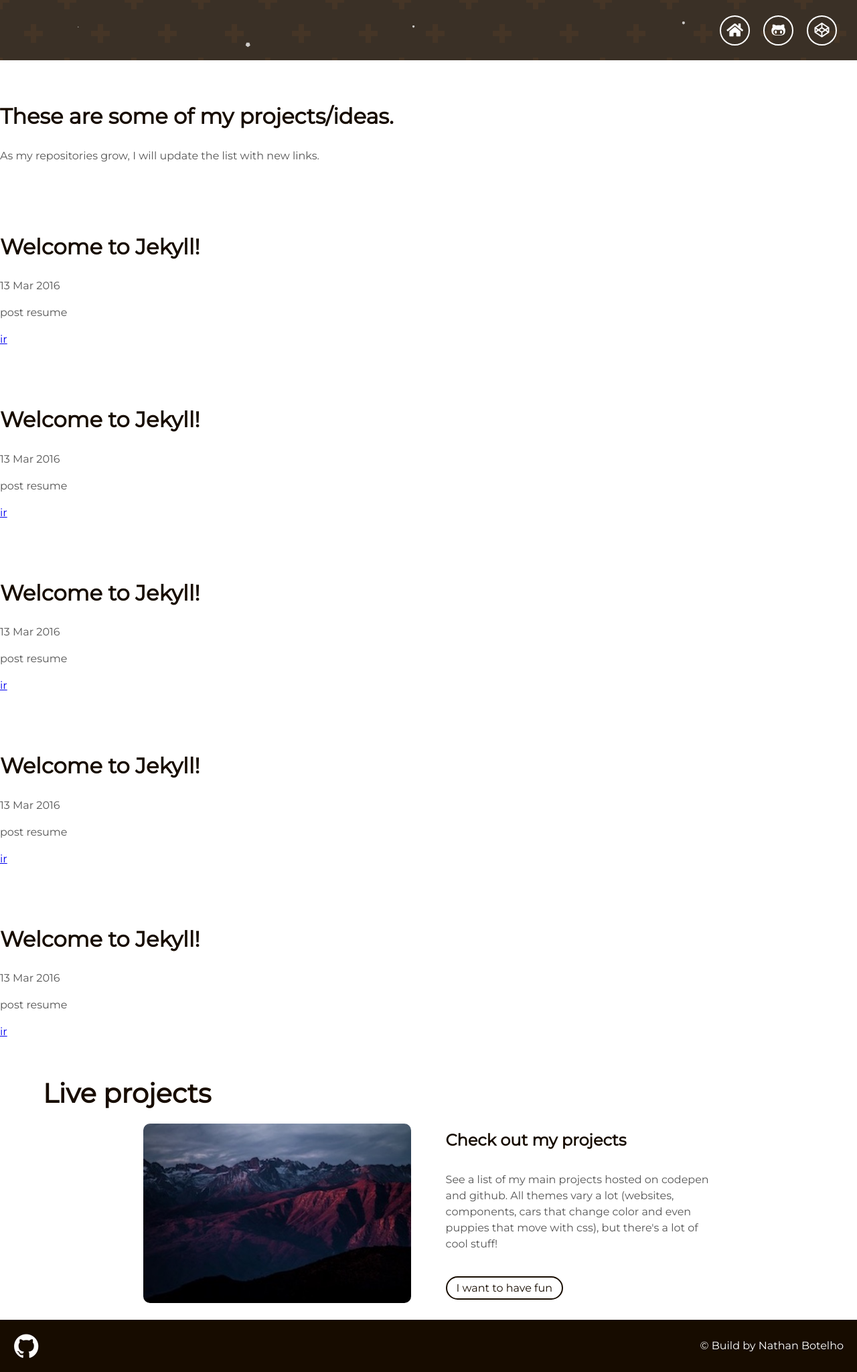
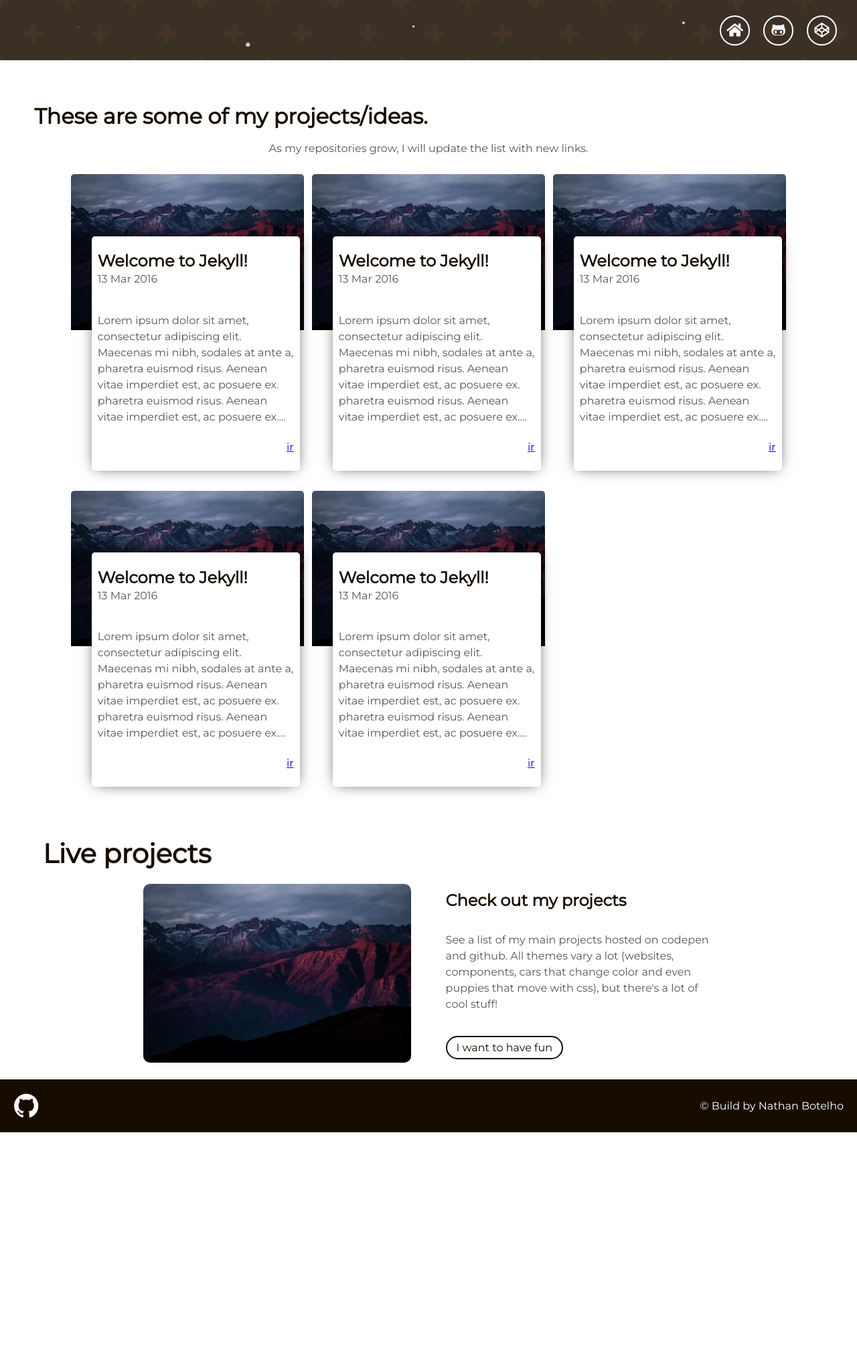
Before and after one commit to notelho/notelho.github.io, a Jekyll site: the page built from posts.md, in a window 1280 px wide. Shown: the whole page at 67% size. Built offline with Jekyll 4.4.1, drawn with Linux system fonts in a browser that asks for light colours; after the commit the page ends 1691 px from its top, so only the background shows below that.

Commit message:
starting posts grid

```diff
--- a/_includes/page-posts.html
+++ b/_includes/page-posts.html
@@ -11,21 +11,31 @@
 
         <div class="post">
 
-            <img class="post__thumb" src="" alt="">
+            <img class="post__thumb" src="/assets/thumbs/{{post.thumb}}" alt="">
 
             <div class="post__content">
 
-                <h2>{{ post.title }} </h2>
+                <div class="content__wrapper">
 
-                <time> {{ post.date | date_to_string }} </time>
+                    <h3> {{ post.title }} </h3>
 
-                <p>
-                    post resume
-                </p>
+                    <time> {{ post.date | date_to_string }} </time>
 
-                <div class="post__actions">
-                    <a href="{{ site.baseurl }}{{ post.url }}"> ir </a>
-                    <!-- <i class="fas fa-arrow-right"></i> -->
+                    <p>
+                        <!-- post resume -->
+
+
+                        Lorem ipsum dolor sit amet, consectetur adipiscing elit. Maecenas mi nibh, sodales at ante a,
+                        pharetra euismod risus. Aenean vitae imperdiet est, ac posuere ex. pharetra euismod risus.
+                        Aenean vitae imperdiet est, ac posuere ex. pharetra euismod risus. Aenean vitae imperdiet est,
+                        ac posuere ex.
+                    </p>
+
+                    <div>
+                        <a href="{{ site.baseurl }}{{ post.url }}"> ir </a>
+                        <!-- <i class="fas fa-arrow-right"></i> -->
+                    </div>
+
                 </div>
 
             </div>
--- a/_sass/lib/_page-posts.scss
+++ b/_sass/lib/_page-posts.scss
@@ -0,0 +1,112 @@
+$postsize: 350px;
+$postoffset: 40px;
+
+.page__posts{
+
+    .page__description {
+        box-sizing: border-box;
+        padding: 0 4vw;
+
+        h2{
+            @media (min-width: $breakpoint-m){
+                margin-bottom: 0;
+            }
+        }
+        p{
+            text-align: center;
+            @media (max-width: $breakpoint-m){
+                display: none;
+            }
+        }
+    }
+
+    .list__posts{
+        // background-color: yellow;
+        justify-content: center;
+        display: grid;
+        grid-template-columns: repeat(3, $postsize);
+        grid-gap: 10px;
+        box-sizing: border-box;
+        padding: 10px 10px 0 10px;
+
+        .post{
+            // background-color: pink;
+            position: relative;
+            display: flex;
+            align-items: center;
+            flex-direction: column;
+            width: 100%;
+
+            .post__thumb{
+                width: calc(100% - 2px);
+                border-radius: 5px;
+                padding-bottom: #{$postsize - ($postoffset * 3)};
+            }
+
+            .post__content{
+                position: absolute;
+                bottom: #{$postoffset / 2};
+                right: 2%;
+                height: $postsize;
+                background-color: white;
+                border-radius: 5px;
+                box-shadow: 0px 0px 20px -5px rgba(0,0,0,0.75);
+                width: calc(100% - 3% - 8%);
+
+                .content__wrapper{
+                    width: 100%;
+                    height: 100%;
+                    display: flex;
+                    flex-direction: column;
+                    position: relative;
+
+                    & > * {
+                        padding: 0 3%;
+                        margin: 0;
+                        box-sizing: border-box;
+                    }
+
+                    h3{
+                        display: flex;
+                        align-items: flex-end;
+                        height: 15%;
+                    }
+
+                    time{
+                        height: 15%;
+                    }
+
+                    p{
+                        padding: 3% !important;
+                        height: 50%;
+                        overflow: hidden;
+                        text-overflow: ellipsis;
+                        display: -webkit-box;
+                        -webkit-line-clamp: 7;
+                        -webkit-box-orient: vertical;
+                    }
+
+                    div{
+                        position: absolute;
+                        bottom: 0;
+                        left: 0;
+                        width: 100%;
+                        height: 20%;
+                        display: flex;
+                        align-items: center;
+                        justify-content: flex-end;
+                        // background-color: purple;
+                        a{
+
+                        }
+                        i{
+
+                        }
+                    }
+
+                }
+
+            }
+        }
+    }
+}
```
Also changed, not shown: _posts/2016-03-12-welcome-to-jekyll.md (+1 -0 lines), _posts/2016-03-13-welcome-to-jekyll.md (+1 -0 lines), _posts/2016-03-14-welcome-to-jekyll.md (+1 -0 lines), _posts/2016-03-15-welcome-to-jekyll.md (+1 -0 lines), _posts/2016-03-16-welcome-to-jekyll.md (+1 -0 lines), assets/thumbs/mountains.jpg (added).
